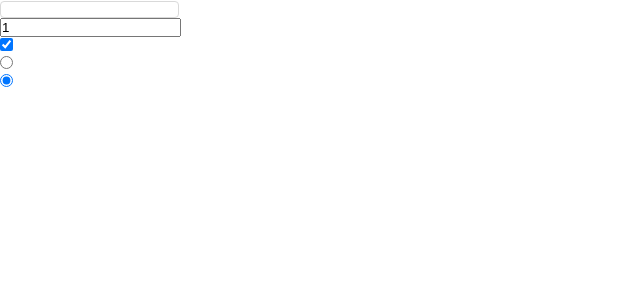
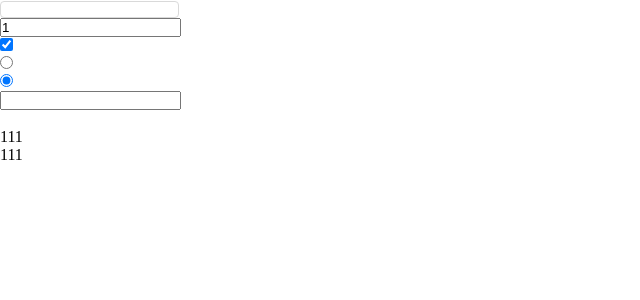
Before and after one commit to linyongkangm/orpui, a React app: page /FormDemo in a window 1280 px wide. Shown: the top 300 px of the page, without its empty margins (0-640 px from the left). Built offline with nearby package versions, Linux system fonts and the light colour scheme.

Commit message:
feat:select没有好的方案

```diff
--- a/example/FormDemo.tsx
+++ b/example/FormDemo.tsx
@@ -1,13 +1,19 @@
-import { Input, InputNumber, Checkbox, Radio, useModel } from '$component/Form';
+import { Input, InputNumber, Checkbox, Radio, Select, useModel } from '$component/Form';
 import * as React from 'react';
 
+
+function Test(props: {
+  test: number
+}) {
+  return <div>{props}</div>
+}
 
 export default function FormDemo() {
   const stringModel = useModel('');
   const numberModel = useModel(1);
   const booleanModel = useModel(true);
   const radioModel = useModel('2', 'self name');
-
+  const selectModel = useModel('');
   return (
     <div>
       <Input model={stringModel}></Input>
@@ -19,7 +25,10 @@ export default function FormDemo() {
       <Checkbox model={booleanModel}></Checkbox>
       <Radio model={radioModel} value='1'></Radio>
       <Radio model={radioModel} value='2'></Radio>
+      <Select model={selectModel} >
+        <Select.Option value='1'>111</Select.Option>
+        <Select.Option value='2'>111</Select.Option>
+      </Select>
     </div>
-
   );
 }
--- a/package.json
+++ b/package.json
@@ -19,13 +19,13 @@
   },
   "devDependencies": {
     "@types/react-router-dom": "^4.3.1",
-    "react-router-dom": "^4.3.1",
     "awesome-typescript-loader": "^5.2.1",
     "clean-webpack-plugin": "^0.1.19",
     "css-loader": "^1.0.1",
     "extract-text-webpack-plugin": "^4.0.0-beta.0",
     "html-webpack-plugin": "^3.2.0",
     "node-sass": "^4.10.0",
+    "react-router-dom": "^4.3.1",
     "sass-loader": "^7.1.0",
     "source-map-loader": "^0.2.4",
     "style-loader": "^0.23.1",
--- /dev/null
+++ b/src/component/Form/Select/Option.tsx
@@ -0,0 +1,24 @@
+import { withPredefined, prefixTo } from '$widget/withPredefined';
+import * as React from 'react';
+
+interface IProps extends React.HTMLAttributes<HTMLDivElement>, React.OptionHTMLAttributes<HTMLDivElement> {
+
+}
+
+function Option(props: IProps) {
+  const {
+    value,
+    children = value,
+    disabled,
+    selected,
+    ...others
+  } = props;
+  return (
+    <div
+      className={prefixTo('option__wrapper')}
+      {...others}>
+      {children}</div>
+  );
+}
+
+export default withPredefined(Option);
--- /dev/null
+++ b/src/component/Form/Select/Select.tsx
@@ -0,0 +1,60 @@
+import { withPredefined, prefixTo } from '$widget/withPredefined';
+import * as React from 'react';
+import { Model } from '$component/Form';
+import Option from './Option';
+type Parameters<T> = T extends (...args: infer T) => any ? T : never;
+
+interface IProps extends React.SelectHTMLAttributes<HTMLInputElement> {
+  children?: React.ReactElement<Parameters<typeof Option>[0]>[];
+  model?: Model<string>;
+  onValueChange?: (value: string) => void;
+  datasource?: Parameters<typeof Option>[0][];
+}
+
+function Select(props: IProps) {
+  const {
+    model,
+    name = model && model.ename,
+    value = model && model.value,
+    onValueChange,
+    onChange,
+    children,
+    datasource,
+    ...others
+  } = props;
+  const datasources = datasource || (Array.isArray(children) ? children : [children]).map(child => child.props);
+  return (
+    <div className={prefixTo('select__wrapper')}>
+      <input
+        name={name}
+        value={value}
+        onChange={(e) => {
+          if (model) model(e.target.value);
+          if (onValueChange) onValueChange(e.target.value);
+          if (onChange) onChange(e);
+        }}
+        {...others}></input>
+      <div contentEditable onChange={e => console.log(e)}>
+
+      </div>
+      <div className={prefixTo('options__wrapper')}>
+        {
+          datasources.map((data, index) => {
+            return <Option
+              key={index}
+              {...data}
+              onClick={(e) => {
+                const val = data.value as string;
+                if (model) model(val);
+                if (onValueChange) onValueChange(val);
+              }}
+            ></Option>
+          })
+        }
+      </div>
+
+    </div>
+  );
+}
+
+export default withPredefined(Select);
--- /dev/null
+++ b/src/component/Form/Select/index.tsx
@@ -0,0 +1,15 @@
+import Select from './Select';
+import Option from './Option';
+
+
+type IFaceSelect = typeof Select & {
+  Option: typeof Option;
+}
+
+function getFaceSelect() {
+  const FaceSelect = Select as IFaceSelect;
+  FaceSelect.Option = Option;
+  return FaceSelect;
+}
+
+export default getFaceSelect();
--- a/src/component/Form/index.tsx
+++ b/src/component/Form/index.tsx
@@ -2,13 +2,13 @@ import Input from './Input';
 import InputNumber from './InputNumber';
 import Checkbox from './Checkbox';
 import Radio from './Radio';
-
+import Select from './Select';
 import './style.scss';
 import * as React from 'react';
 
 
 export {
-  Input, InputNumber, Checkbox, Radio
+  Input, InputNumber, Checkbox, Radio, Select
 }
 
 export type Model<V = string> = React.Dispatch<React.SetStateAction<V>> & {
```
